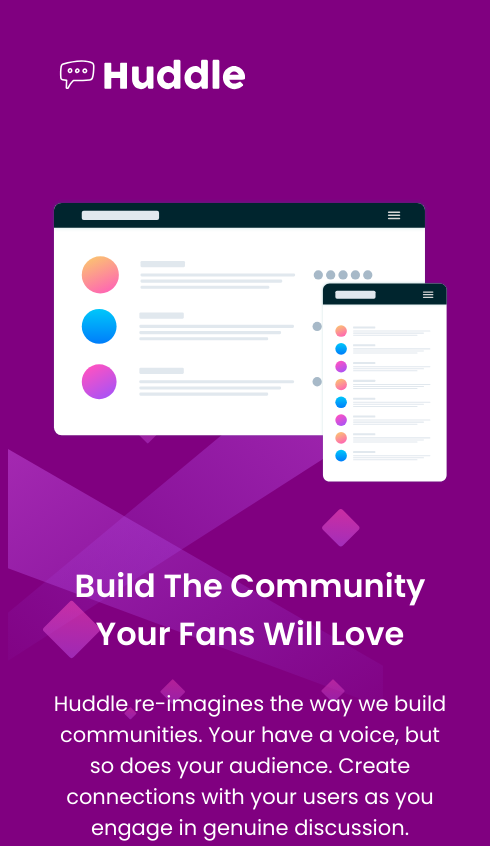
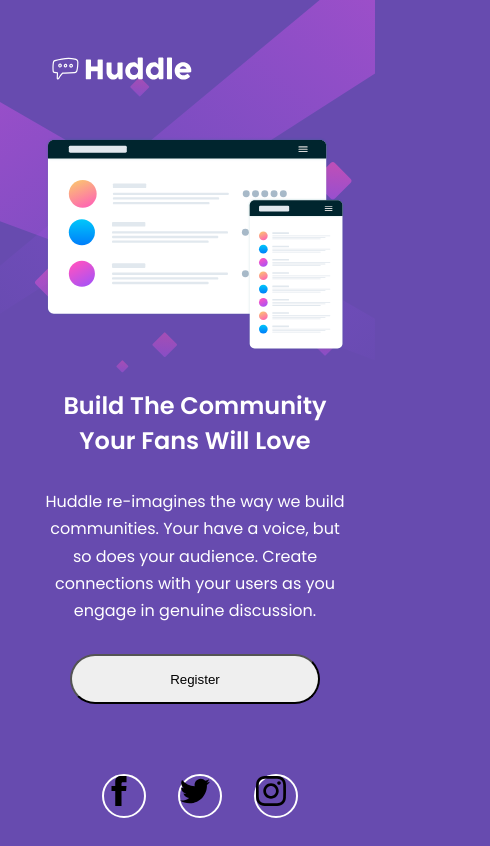
Before and after one commit to bumbledoge/practice-14---huddle, a plain HTML site: page index.html in a window 390 px wide. Shown: the top 846 px of the page, 490 px wide, since content can reach past the window. Drawn offline with Linux system fonts and the light colour scheme.

Commit message:
better mobile layout

```diff
--- a/index.html
+++ b/index.html
@@ -35,9 +35,9 @@
 
     </div>
     <div class="share">
-      <img src="./images/fb.svg" alt="" class="fb">
-      <img src="./images/twit.svg" alt="" class="twit">
-      <img src="./images/insta.svg" alt="" class="insta">
+      <div class="s1"><img src="./images/fb.svg" alt="" class="fb"></div>
+      <div class="s2"><img src="./images/twit.svg" alt="" class="twit"></div>
+      <div class="s3"><img src="./images/insta.svg" alt="" class="insta"></div>
     </div>
 
 
--- a/style.css
+++ b/style.css
@@ -4,7 +4,8 @@
 }
 body {
     font-family: 'Poppins', sans-serif;
-    background: purple url(./images/bg-mobile.svg) no-repeat center;
+    width: 100%;
+    background: hsl(257, 40%, 49%) url(./images/bg-mobile.svg) no-repeat;
 }
 
 #tot {
@@ -17,15 +18,14 @@
     height: 1000px;
     width: 100%;
 
-    padding: 0px 50px;
     margin-top: 50px;
 }
 
 /* ///////// TOP /////////  */
 .logo {
-    width: 200px;
+    width: 150px;
 
-    padding-right: 200px;
+    padding-right: 150px;
     margin: 0px auto;
 }
 
@@ -33,7 +33,7 @@
 
 .content {
 
-    width: 400px;
+    width: 300px;
     margin: 0px auto;
 
     color: white;
@@ -41,20 +41,25 @@
 }
 
 .preview {
-    max-width: 400px;
+    max-width: 300px;
+    margin-top: -50px;
 }
 .text {
-    margin-top:70px;
+    margin-top:30px;
+}
+.title {
+    font-size: 24px;
 }
 .desc {
     margin-top: 30px;
 
-    font-size: 21px;
+    font-size: 16px;
+    line-height: 1.7;
 }
 button {
-    margin-top: 50px;
-    width: 350px;
-    height: 70px;
+    margin-top: 30px;
+    width: 250px;
+    height: 50px;
 
     border-radius: 35px;
 }
@@ -64,11 +69,22 @@
 .share {
     width: 400px;
     margin: 0px auto;
+    margin-top: -30px;
 
     display: flex;
     justify-content: center;
     gap: 2rem;
 }
+.s1, .s2, .s3 {
+
+    width: 40px;
+    height: 40px;
+
+    border: 2px solid white;
+    border-radius: 50%;
+}
 .share img {
-    width: 40px;
+    width: 30px;
+    height: 30px;
+    /* margin: auto auto; */
 }
```
